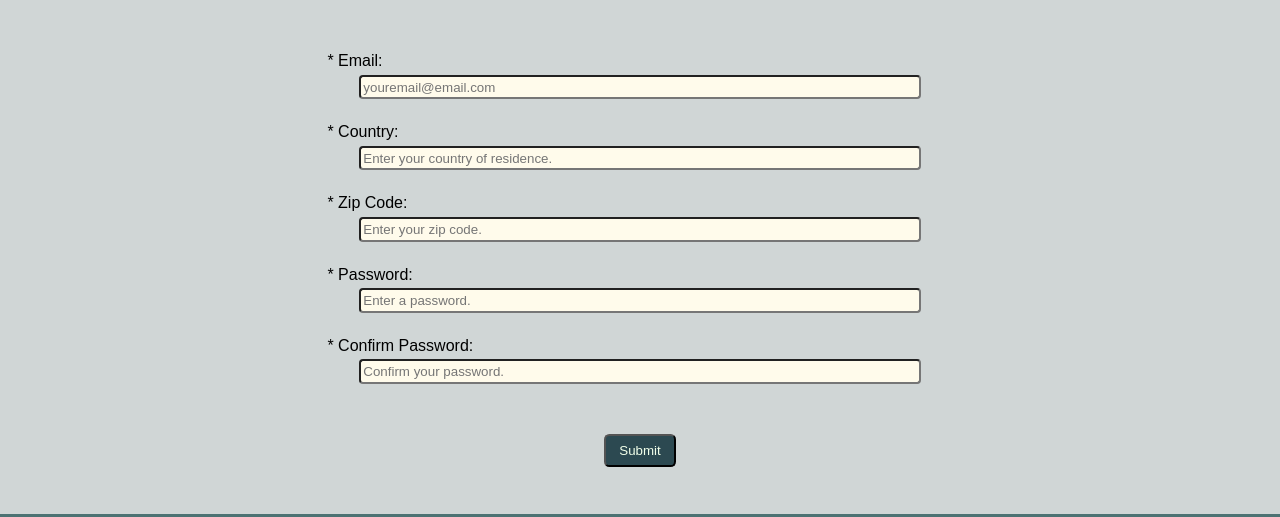
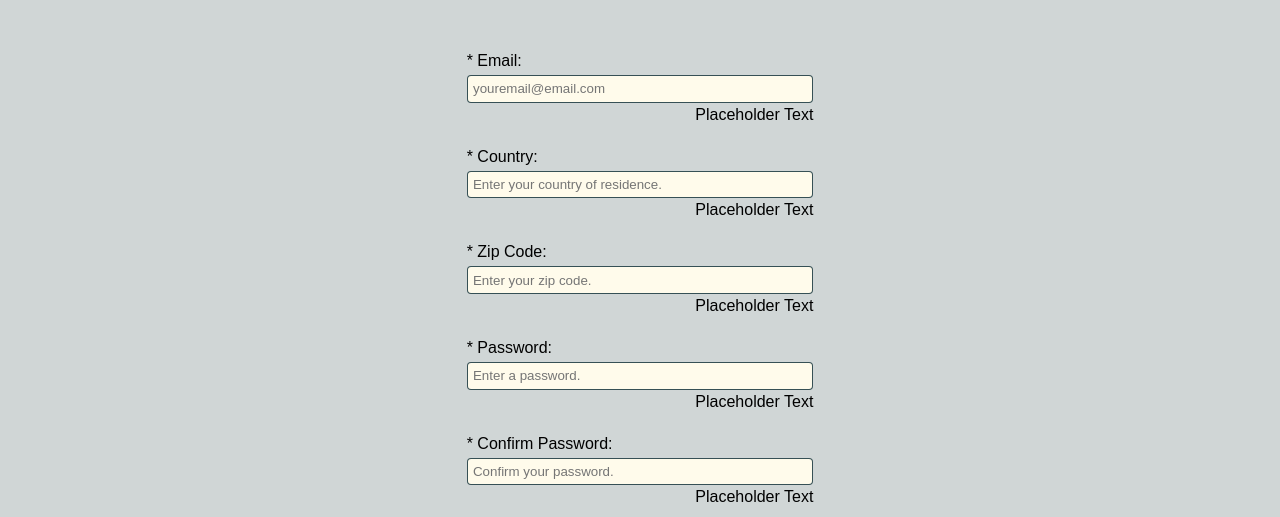
Before and after one commit to jguneratne/form-validation, a website built with webpack: page src/index.html in a window 1280 px wide. Shown: the part 103-620 px from the top of the page. Built offline with nearby package versions, Linux system fonts and the light colour scheme.

Commit message:
Adjust styling

```diff
--- a/src/index.html
+++ b/src/index.html
@@ -39,12 +39,13 @@
                 />
               </div>
               <span
-                id="emailError"
-                class="emailError"
+                id="email-error"
+                class="email-error"
                 role="alert"
                 tabindex="0"
                 aria-live="polite"
-              ></span>
+                >Placeholder Text</span
+              >
             </label>
 
             <label for="country">
@@ -63,12 +64,13 @@
                 />
               </div>
               <span
-                id="countryError"
-                class="countryError"
+                id="country-error"
+                class="country-error"
                 role="alert"
                 tabindex="0"
                 aria-live="polite"
-              ></span>
+                >Placeholder Text</span
+              >
             </label>
 
             <label for="zip-code">
@@ -87,12 +89,13 @@
                 />
               </div>
               <span
-                id="zipError"
-                class="zipError"
+                id="zip-error"
+                class="zip-error"
                 role="alert"
                 tabindex="0"
                 aria-live="polite"
-              ></span>
+                >Placeholder Text</span
+              >
             </label>
 
             <label for="password">
@@ -112,12 +115,13 @@
                 />
               </div>
               <span
-                id="passwordError"
-                class="passwordError"
+                id="pw-error"
+                class="pw-error"
                 role="alert"
                 tabindex="0"
                 aria-live="polite"
-              ></span>
+                >Placeholder Text</span
+              >
             </label>
 
             <label for="password">
@@ -137,12 +141,13 @@
                 />
               </div>
               <span
-                id="pwConfirmError"
-                class="pwConfirmError"
+                id="pw-eonfirm-error"
+                class="pw-confirm-error"
                 role="alert"
                 tabindex="0"
                 aria-live="polite"
-              ></span>
+                >Placeholder Text</span
+              >
             </label>
 
             <button class="submit-info" type="submit">Submit</button>
--- a/src/style.css
+++ b/src/style.css
@@ -9,31 +9,38 @@
   --light-font-col: #f1ffea;
   --dark-font-col: #254710;
   --input-col: #fffbeb;
+  --input-border-col: rgba(4, 38, 48, 0.8);
   --btn-col: rgba(4, 38, 48, 0.8);
   --btn-hov-col: rgba(255, 251, 235, 0.8);
   --footer-col: #4c7273;
-
-  --cta-btn-color: rgba(255, 251, 235, 0.8);
-  --slider-icon-col: #ebdbbc;
-  --about-box-col: rgba(4, 38, 48, 0.8);
   --error-color: #931b05;
 }
 
 body {
-  min-height: 100vh;
+  height: 100vh;
   background-color: var(--body-col);
 }
 
 .main {
-  height: 100%;
+  min-height: 100%;
   background-color: var(--main-col);
   padding: 1em 0 0 0;
+
+  display: grid;
+  grid-template-rows: auto min-content;
+  grid-template-areas:
+    "main"
+    "footer";
+}
+
+.form-div {
+  grid-area: main;
 }
 
 .form-instructions,
 form {
-  width: 95%;
-  max-width: 40em;
+  width: 90%;
+  max-width: 25em;
   margin: 1em auto;
 }
 
@@ -49,6 +56,7 @@ form {
 fieldset {
   display: flex;
   flex-direction: column;
+  align-items: center;
   gap: 1.5em;
   border: 0.1em solid transparent;
   padding: 0.4em;
@@ -57,14 +65,7 @@ fieldset {
 label {
   display: flex;
   flex-direction: column;
-}
-
-.email,
-.country,
-.zip-code,
-.password,
-.password-confirm {
-  background-color: var(--input-col);
+  width: 90%;
 }
 
 .input-type {
@@ -77,10 +78,28 @@ label {
 }
 
 input {
-  width: 90%;
+  width: 100%;
   margin: 0 auto;
-  padding: 0.2em;
+  padding: 0.4em;
   border-radius: 0.3em;
+  border: 0.12em solid var(--input-border-col);
+}
+
+.email,
+.country,
+.zip-code,
+.password,
+.password-confirm {
+  background-color: var(--input-col);
+}
+
+.email-error,
+.country-error,
+.zip-error,
+.pw-error,
+.pw-confirm-error {
+  text-align: right;
+  padding-top: 0.2em;
 }
 
 .submit-info {
@@ -88,6 +107,7 @@ input {
   padding: 0.5em 1em;
   margin-top: 2em;
   border-radius: 0.4em;
+  font-size: 1rem;
   background-color: var(--btn-col);
   color: var(--light-font-col);
 }
```
